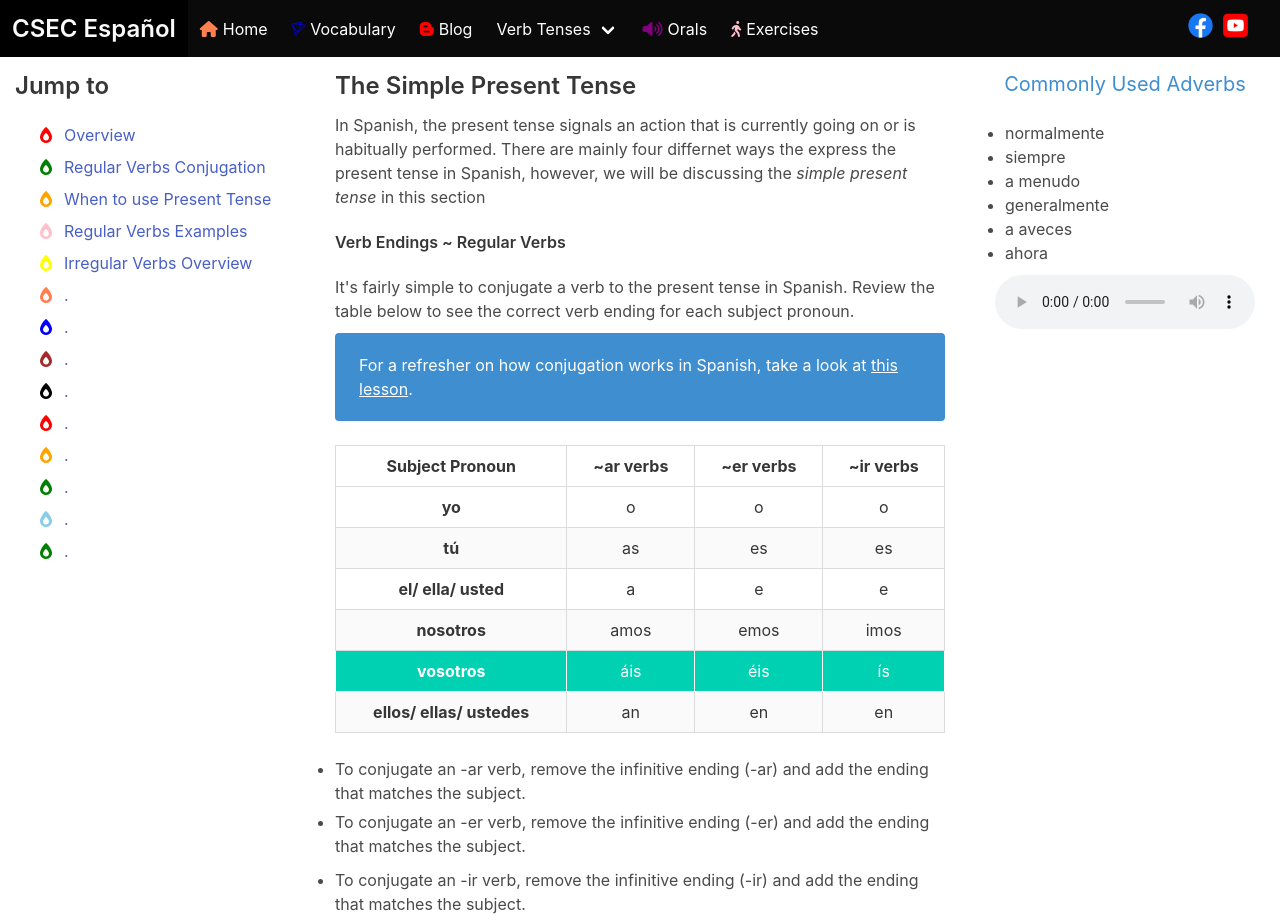
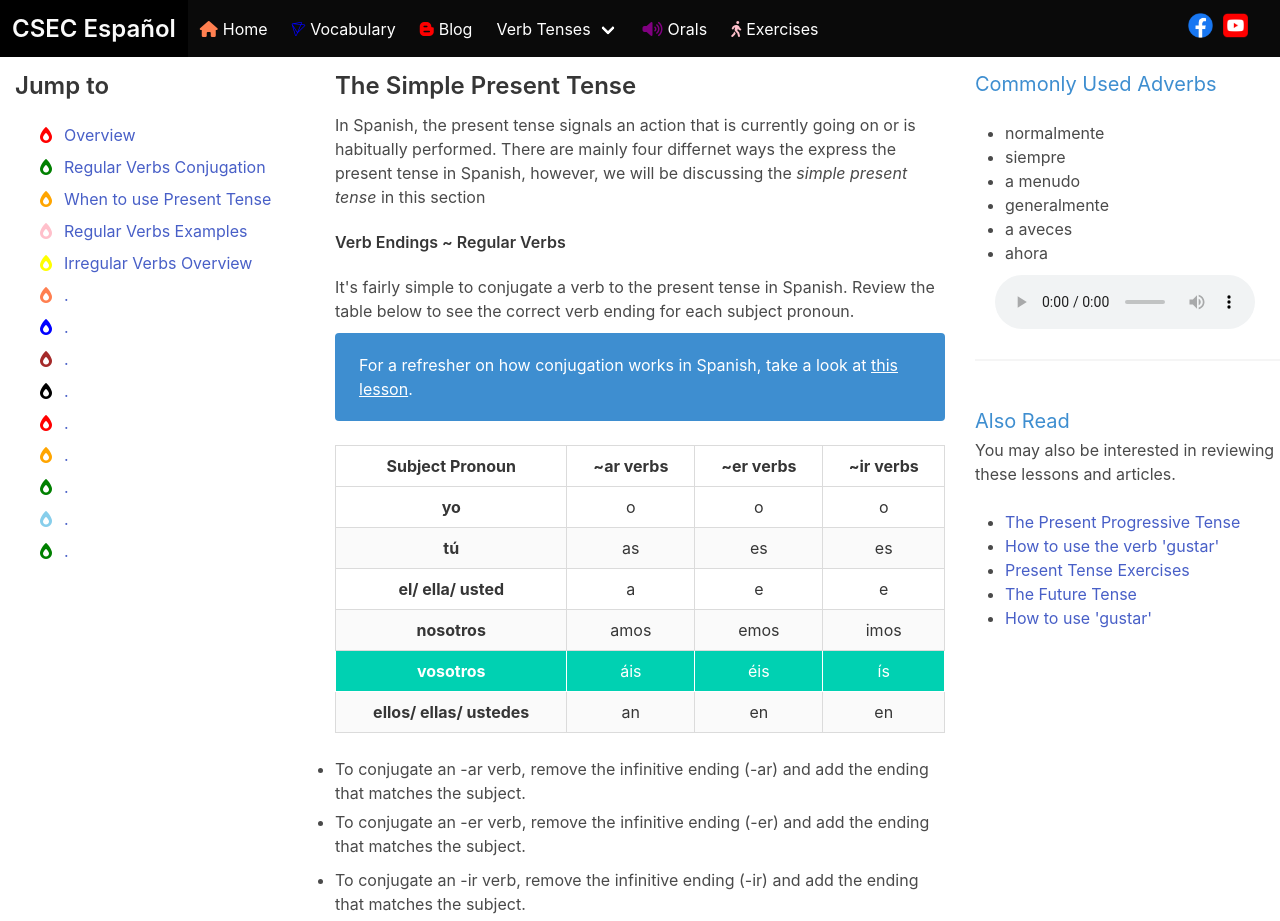
Before and after one commit to rxheem/cxc-espanol-app, a React app: page /tenses/present in a window 1280 px wide. Built offline with nearby package versions, Linux system fonts and the light colour scheme.

Commit message:
Updates.

```diff
--- a/src/common/Audio.js
+++ b/src/common/Audio.js
@@ -2,7 +2,7 @@ import React from 'react';
 
 const Audio = props => {
   return (
-    <audio src={props.audioSrc} controls className={ props.reset ? 'reset-this': '' } style={props.styles}>
+    <audio preload='auto' autoPlay={props.autoPlay} loop={props.loop} preload={props.preload} src={props.audioSrc} controls className={ props.reset ? 'reset-this': '' } style={props.styles}>
       <div className='alert alert-danger'>
         Your browser does not support the audio element. Try using <a target='_blank' href='https://www.google.com/chrome/'>Chrome!</a>
       </div>
--- a/src/tenses/present/PresentTense.js
+++ b/src/tenses/present/PresentTense.js
@@ -6,6 +6,7 @@ import Page from '../../pages/Page';
 import MainSection from './views/MainSection';
 import Navigation from './views/Navigation';
 import VocabularyInThisSection from './views/VocabularyInThisSection';
+import AlsoRead from './views/AlsoRead';
 
 class PresentTense extends Component {
   constructor(props) {
@@ -34,7 +35,11 @@ class PresentTense extends Component {
               <MainSection />
             </Col>
             <Col sm={6} md={3} lg={3}>
-              <VocabularyInThisSection />
+              <div style={{ position: 'fixed' }}>
+                <VocabularyInThisSection />
+                <hr />
+                <AlsoRead />
+              </div>
             </Col>
           </Row>
         </div>
--- a/src/tenses/present/views/AlsoRead.js
+++ b/src/tenses/present/views/AlsoRead.js
@@ -1,11 +1,50 @@
-import React from 'react';
+import React, { Fragment } from 'react';
 
 const AlsoRead = () => {
   return (
-    <div>
-      <span />
-    </div>
-  )
-}
+    <Fragment>
+      <br />
+      <div>
+        <h1 className='subtitle has-text-info'>Also Read</h1>
+        <div style={{ marginTop: '-20px' }}>
+          You may also be interested in reviewing these lessons and articles.
+        </div>
+        <br />
+
+        <span>
+          <ul style={{ listStyle: 'disc', paddingLeft: '30px' }}>
+            <li>
+              <a href='/tenses/present-progressive/'>
+                The Present Progressive Tense
+              </a>
+            </li>
+            <li>
+              <a href='/blog/how-to-use-gustar/'>
+                How to use the verb 'gustar'
+              </a>
+            </li>
+            <li>
+              <a href='/exercises/present-tense-exercise/'>
+                Present Tense Exercises
+              </a>
+            </li>
+            <li>
+              <a href='/tenses/future-tense/'>The Future Tense</a>
+            </li>
+            <li>
+              <a href='/'>How to use 'gustar'</a>
+            </li>
+          </ul>
+        </span>
+      </div>
+
+      <style jsx>{`
+        a :hover {
+          color: #209cee;
+        }
+      `}</style>
+    </Fragment>
+  );
+};
 
 export default AlsoRead;
--- a/src/tenses/present/views/MainSection.js
+++ b/src/tenses/present/views/MainSection.js
@@ -28,7 +28,7 @@ const MainSection = props => {
       {/* Notification disclaimer */}
       <div class='notification is-info' style={{ marginTop: '10px' }}>
         For a refresher on how conjugation works in Spanish, take a look at{' '}
-        <a href='/blogs/how-conjugation-works/'>this lesson</a>.
+        <a href='/blog/how-conjugation-works/'>this lesson</a>.
       </div>
 
       {/* Displays the verb endings table */}
--- a/src/tenses/present/views/VocabularyInThisSection.js
+++ b/src/tenses/present/views/VocabularyInThisSection.js
@@ -7,12 +7,10 @@ import Audio from '../../../common/Audio';
 
 const VocabularyInThisSection = props => {
   return (
-    <aside style={{ position: 'fixed' }}>
+    <aside>
       {/* Commonly Used Adverbs */}
       <section>
-        <h1 className='subtitle has-text-info has-text-centered'>
-          Commonly Used Adverbs
-        </h1>
+        <h1 className='subtitle has-text-info'>Commonly Used Adverbs</h1>
 
         <ul style={{ listStyle: 'disc', paddingLeft: '30px' }}>
           <li>normalmente</li>
```
